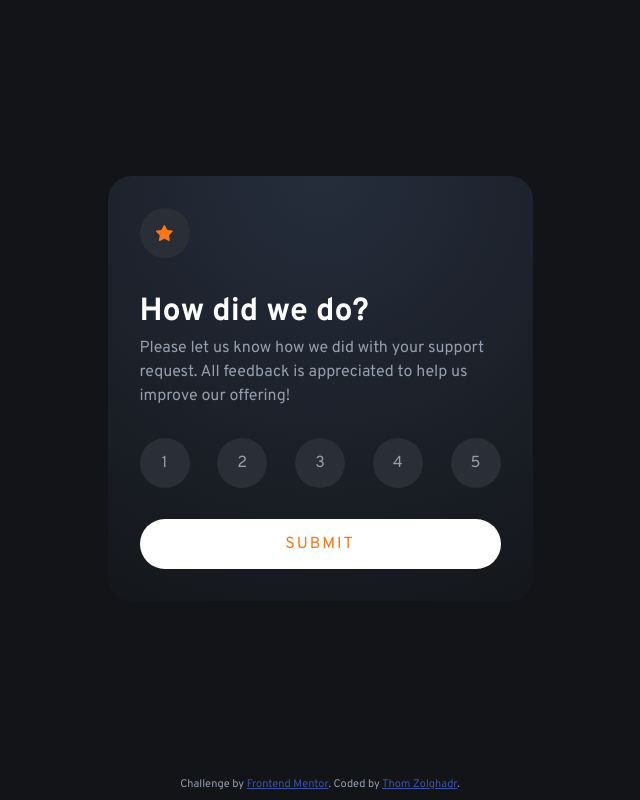
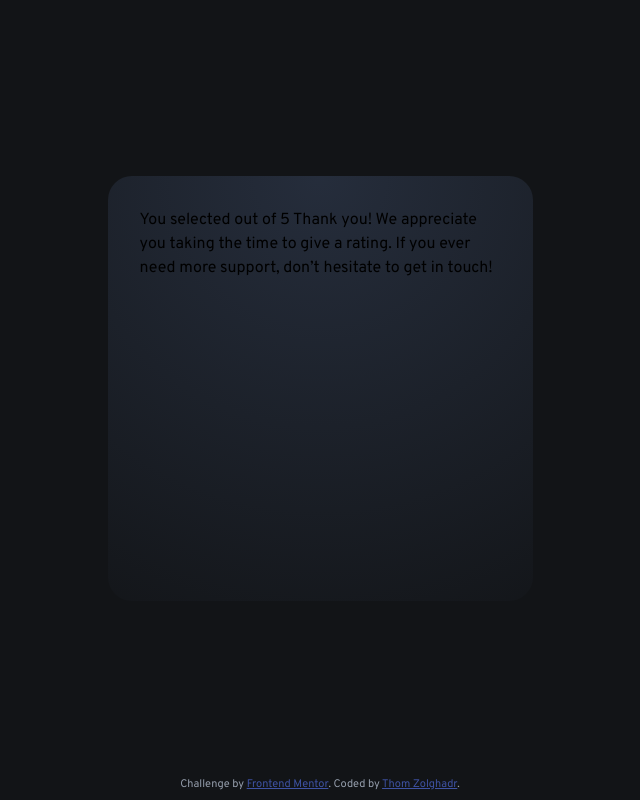
Before and after one commit to IB21-A/fe-mentor-interactive-rating-component, a plain HTML site: page index.html in a window 1280 px wide. Both pictures are taken after a click on the button "SUBMIT". Shown: the whole page, without its empty margins (320-960 px from the left). Drawn offline with Linux system fonts and the light colour scheme.

Commit message:
Add submit button function Add state change

```diff
--- a/index.html
+++ b/index.html
@@ -21,7 +21,11 @@
   <body>
     <div class="wrapper flex">
       <!-- Rating state start -->
-      <div id="rating-state" class="rating-card flex space-between">
+      <div
+        id="rating-state"
+        class="rating-card flex space-between"
+        aria-hidden="false"
+      >
         <div class="round-container">
           <img src="/images/icon-star.svg" alt="star icon" />
         </div>
@@ -78,7 +82,11 @@
       <!-- Rating state end -->
 
       <!-- Thank you state start -->
-      <div id="thank-you-state" class="rating-card flex space-between">
+      <div
+        id="thank-you-state"
+        class="rating-card flex space-between"
+        aria-hidden="true"
+      >
         You selected
         <!-- Add rating here -->
         out of 5 Thank you! We appreciate you taking the time to give a rating.
--- a/index.js
+++ b/index.js
@@ -23,4 +23,19 @@ const initalizeRatingButtons = () => {
     });
   });
 };
-const initalizeSubmitButton = () => {};
+
+const initalizeSubmitButton = () => {
+  let button = document.querySelector("button#submit-rating");
+  button.addEventListener("click", submitRating);
+};
+
+const submitRating = () => {
+  let button = document.querySelector("button#submit-rating");
+  button.removeEventListener("click", submitRating);
+
+  let ratingState = document.querySelector("#rating-state");
+  let thankYouState = document.querySelector("#thank-you-state");
+
+  ratingState.setAttribute("aria-hidden", true);
+  thankYouState.setAttribute("aria-hidden", false);
+};
--- a/style.css
+++ b/style.css
@@ -129,7 +129,9 @@ body {
   width: 425px;
   height: 425px;
 }
-#thank-you-state {
+
+#rating-state[aria-hidden="true"],
+#thank-you-state[aria-hidden="true"] {
   display: none;
 }
 
```
